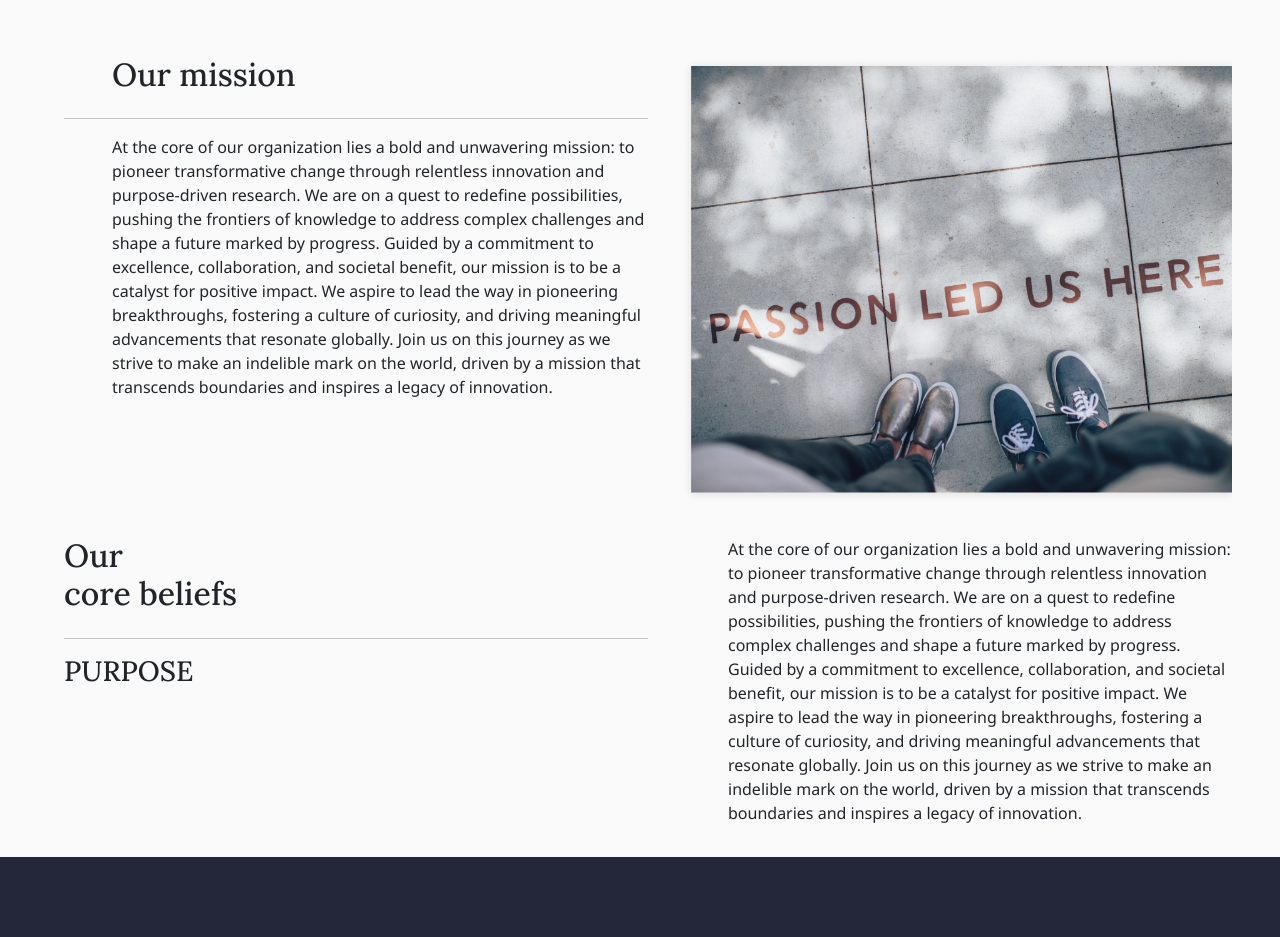
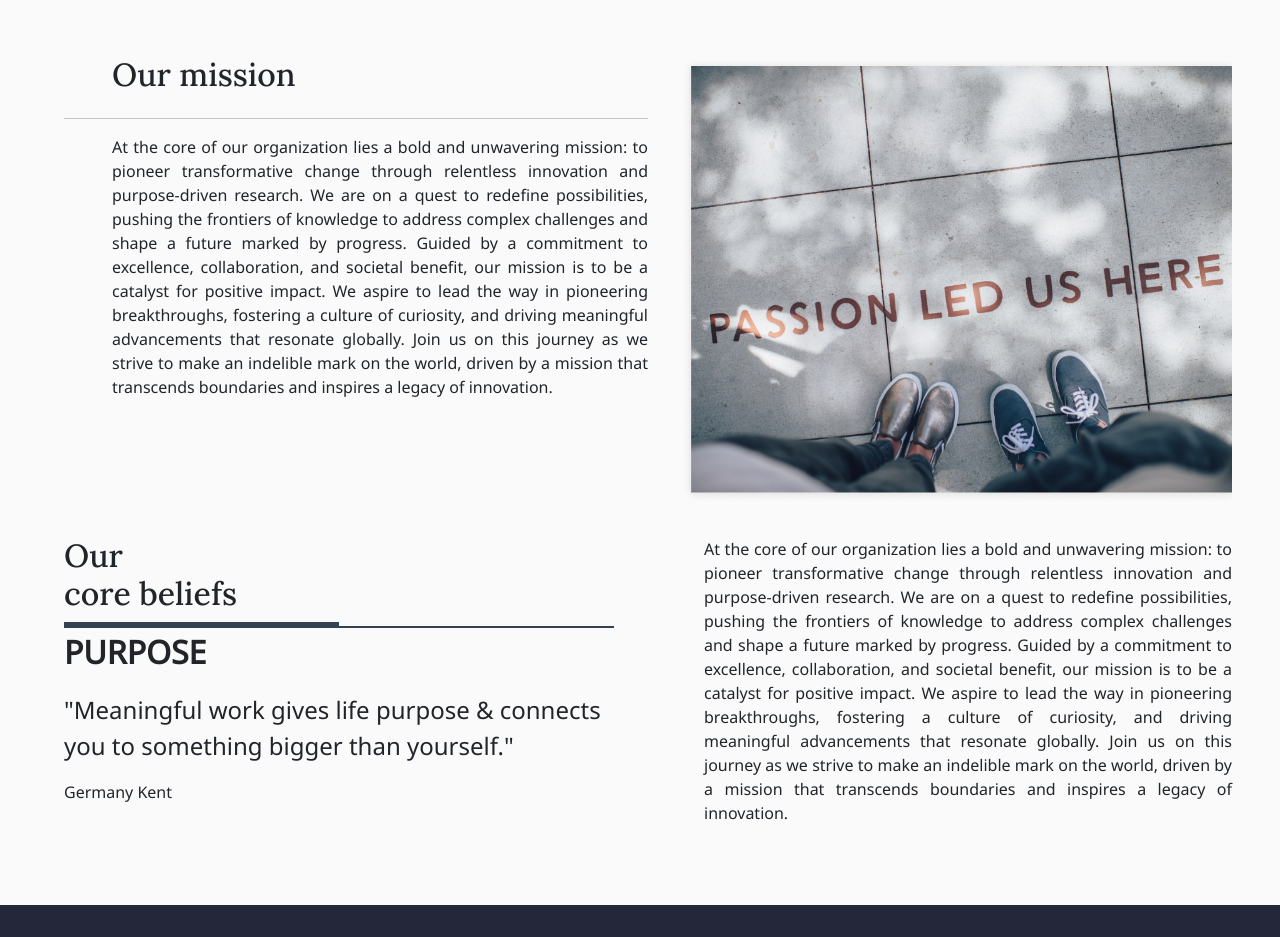
Before and after one commit to fpstj/2idrja_react_app, a React (Create React App) app: page / in a window 1280 px wide. Shown: the part 1200-2137 px from the top of the page. Built offline with nearby package versions, Linux system fonts and the light colour scheme.

Commit message:
header underlinesd

```diff
--- a/src/components/ui/OurMission.css
+++ b/src/components/ui/OurMission.css
@@ -15,9 +15,37 @@ h4 {
 }
 
 .paragraph {
-  text-align: justify;
+  text-align: justify !important;
 }
 
 hr {
   margin-inline-end: 155px;
 }
+
+/* Lines */
+.frame .lines {
+  position: relative;
+  width: 550px;
+  height: 6px;
+}
+.frame .overlap-group {
+  position: relative;
+  height: 6px;
+}
+.frame .rectangle {
+  width: 550px;
+  height: 2px;
+  top: 4px;
+  background-color: #344152;
+  position: absolute;
+  left: 0;
+}
+.frame .rectangle-2 {
+  width: 275px;
+  height: 6px;
+  top: 0;
+  background-color: #344152;
+  position: absolute;
+  left: 0;
+}
+/* Lines */
--- a/src/components/ui/OurMission.jsx
+++ b/src/components/ui/OurMission.jsx
@@ -9,8 +9,15 @@ const OurMisiion = () => {
         {/* 1st row */}
         <div className="d-flex flex-row h-75 py-5">
           <div className="d-flex flex-column col-6 p-3">
-            <h1 className="ps-5">WHAT WE DO</h1>
-            <hr />
+            <div className="frame">
+              <h1 className="ps-5 mt-3 mb-3">WHAT WE DO</h1>
+              <div className="lines">
+                <div className="overlap-group">
+                  <div className="rectangle"></div>
+                  <div className="rectangle-2"></div>
+                </div>
+              </div>
+            </div>
 
             <p className="fw-bold fs-5 text-start ps-5">
               "Unleashing Innovation, Igniting Change: Where
@@ -37,7 +44,7 @@ const OurMisiion = () => {
           <div className="d-flex flex-column col-6 p-3">
             <h2 className="ps-5">Our mission</h2>
             <hr />
-            <p className=" text-start ps-5 paragraph">
+            <p className="ps-5 paragraph">
               At the core of our organization lies a bold and unwavering mission: to pioneer
               transformative change through relentless innovation and purpose-driven research. We
               are on a quest to redefine possibilities, pushing the frontiers of knowledge to
@@ -54,19 +61,32 @@ const OurMisiion = () => {
           </div>
         </div>
         {/* 3rd row */}
-        <div className="d-flex flex-row h-75">
+        <div className="d-flex flex-row h-75 pb-5">
           <div className="d-flex flex-column col-6 p-3">
-            <h2 className="">
-              Our
-              <br />
-              core beliefs
-            </h2>
-
-            <hr />
-            <h3>PURPOSE</h3>
+            <div className="frame">
+              <h2>
+                Our
+                <br />
+                core beliefs
+              </h2>
+              <div className="lines">
+                <div className="overlap-group">
+                  <div className="rectangle"></div>
+                  <div className="rectangle-2"></div>
+                </div>
+              </div>
+            </div>
+            <p className="text-start fs-2 fw-bold">PURPOSE</p>
+            <div>
+              <p className="text-start fs-4">
+                "Meaningful work gives life purpose & connects you to something bigger than
+                yourself."
+              </p>
+              <p className="text-start">Germany Kent</p>
+            </div>
           </div>
-          <div className="d-flex flex-column col-6 p-3 pe-5 paragraph">
-            <p className=" text-start ps-5 paragraph">
+          <div className="d-flex flex-column col-6 p-3 pe-5 ">
+            <p className="ps-4 paragraph">
               At the core of our organization lies a bold and unwavering mission: to pioneer
               transformative change through relentless innovation and purpose-driven research. We
               are on a quest to redefine possibilities, pushing the frontiers of knowledge to
```
